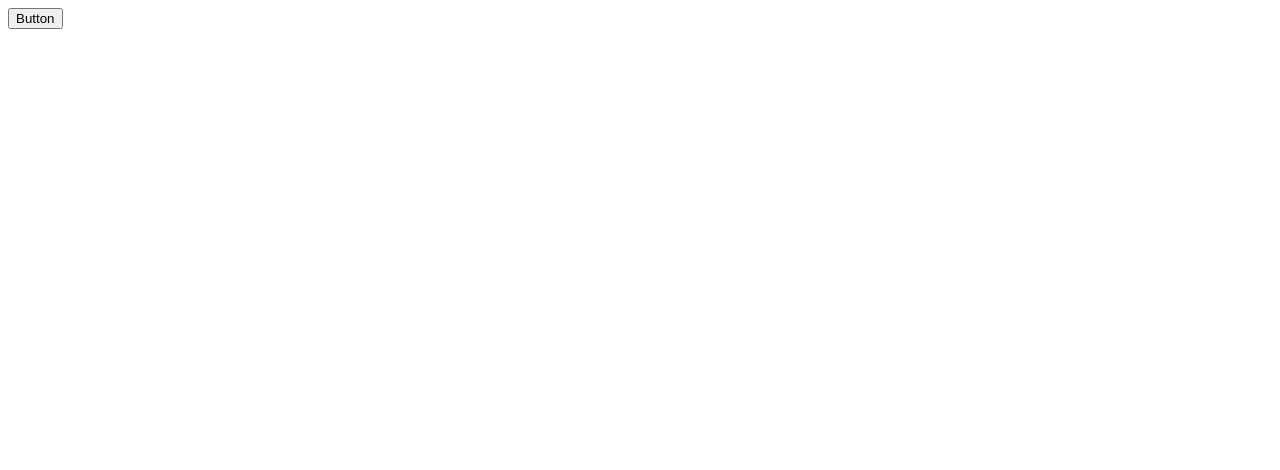
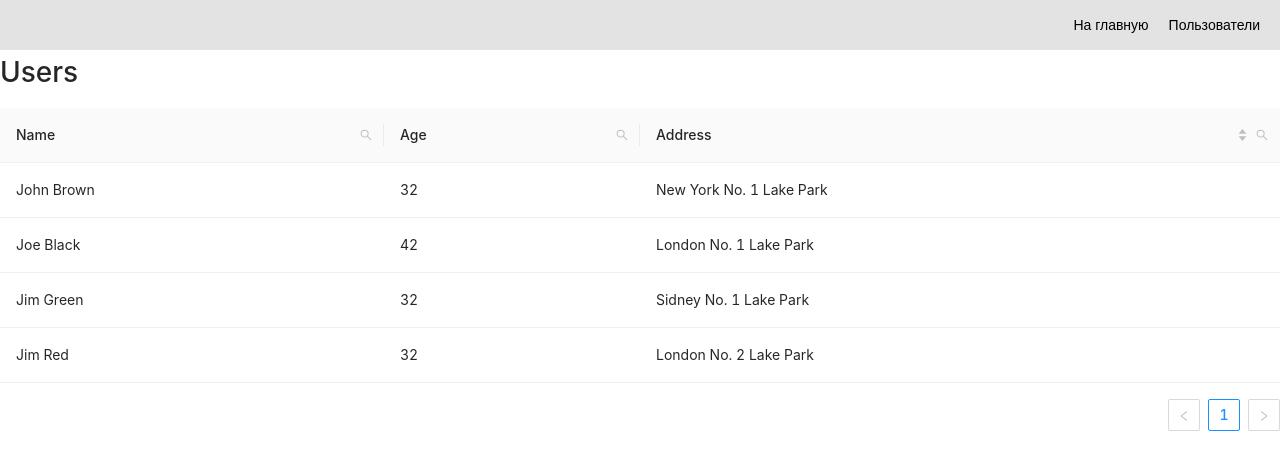
Before and after one commit to ivan-nesusanin/firstreactapp, a React (Create React App) app: page /users in a window 1280 px wide. Shown: the top 470 px of the page. Built offline with nearby package versions, Linux system fonts and the light colour scheme.

Commit message:
feat: add routing (home page, user page, error page)

```diff
--- a/package.json
+++ b/package.json
@@ -11,6 +11,7 @@
     "@types/react": "^18.0.15",
     "@types/react-dom": "^18.0.6",
     "antd": "^4.22.3",
+    "node-sass": "6.0",
     "react": "^18.2.0",
     "react-dom": "^18.2.0",
     "react-router-dom": "^6.3.0",
--- a/src/App.tsx
+++ b/src/App.tsx
@@ -1,10 +1,23 @@
 import React from 'react';
-import { Button } from 'antd';
+import './scss/App.scss';
+import { BrowserRouter, Route, Routes, Navigate } from 'react-router-dom';
+import Navbar from './components/NavBar';
+import Home from './pages/Home';
+import Users from './pages/Users';
+import Error from './pages/Error';
 
 function App() {
   return (
     <div className="App">
-      <Button type="primary">Button</Button>
+      <BrowserRouter>
+        <Navbar />
+        <Routes>
+          <Route path="/" element={<Home/>}></Route>
+          <Route path="/users" element={<Users/>}></Route>
+          <Route path="/*" element={<Error/>}></Route>
+          <Route path="*" element={<Navigate to="/error" replace/>}/>
+        </Routes>
+      </BrowserRouter>
     </div>
   );
 }
--- /dev/null
+++ b/src/components/NavBar.tsx
@@ -0,0 +1,14 @@
+import React from 'react';
+import { Link } from 'react-router-dom';
+import '../scss/NavBar.scss';
+
+const Navbar = () => {
+  return (
+    <div className='navbar'>
+      <Link to='/' className='link'>На главную</Link>
+      <Link to='/users' className='link'>Пользователи</Link>
+    </div>
+  );
+};
+
+export default Navbar;
--- /dev/null
+++ b/src/components/UserTable.tsx
@@ -0,0 +1,151 @@
+import React, { useRef, useState } from 'react';
+
+import 'antd/dist/antd.css';
+import { SearchOutlined } from '@ant-design/icons';
+import type { InputRef } from 'antd';
+import { Button, Input, Space, Table } from 'antd';
+import type { ColumnsType, ColumnType } from 'antd/es/table';
+import type { FilterConfirmProps } from 'antd/es/table/interface';
+
+interface DataType {
+  key: string;
+  name: string;
+  age: number;
+  address: string;
+}
+
+type DataIndex = keyof DataType;
+
+const data: DataType[] = [
+  {
+    key: '1',
+    name: 'John Brown',
+    age: 32,
+    address: 'New York No. 1 Lake Park',
+  },
+  {
+    key: '2',
+    name: 'Joe Black',
+    age: 42,
+    address: 'London No. 1 Lake Park',
+  },
+  {
+    key: '3',
+    name: 'Jim Green',
+    age: 32,
+    address: 'Sidney No. 1 Lake Park',
+  },
+  {
+    key: '4',
+    name: 'Jim Red',
+    age: 32,
+    address: 'London No. 2 Lake Park',
+  },
+];
+
+const UserTable = () => {
+  const [searchText, setSearchText] = useState('');
+  const [searchedColumn, setSearchedColumn] = useState('');
+  const searchInput = useRef<InputRef>(null);
+
+  const handleSearch = (
+    selectedKeys: string[],
+    confirm: (param?: FilterConfirmProps) => void,
+    dataIndex: DataIndex,
+  ) => {
+    confirm();
+    setSearchText(selectedKeys[0]);
+    setSearchedColumn(dataIndex);
+  };
+
+  const handleReset = (clearFilters: () => void) => {
+    clearFilters();
+    setSearchText('');
+  };
+
+  const getColumnSearchProps = (dataIndex: DataIndex): ColumnType<DataType> => ({
+    filterDropdown: ({ setSelectedKeys, selectedKeys, confirm, clearFilters }) => (
+      <div style={{ padding: 8 }}>
+        <Input
+          ref={searchInput}
+          placeholder={`Search ${dataIndex}`}
+          value={selectedKeys[0]}
+          onChange={e => setSelectedKeys(e.target.value ? [e.target.value] : [])}
+          onPressEnter={() => handleSearch(selectedKeys as string[], confirm, dataIndex)}
+          style={{ marginBottom: 8, display: 'block' }}
+        />
+        <Space>
+          <Button
+            type="primary"
+            onClick={() => handleSearch(selectedKeys as string[], confirm, dataIndex)}
+            icon={<SearchOutlined />}
+            size="small"
+            style={{ width: 90 }}
+          >
+            Search
+          </Button>
+          <Button
+            onClick={() => clearFilters && handleReset(clearFilters)}
+            size="small"
+            style={{ width: 90 }}
+          >
+            Reset
+          </Button>
+          <Button
+            type="link"
+            size="small"
+            onClick={() => {
+              confirm({ closeDropdown: false });
+              setSearchText((selectedKeys as string[])[0]);
+              setSearchedColumn(dataIndex);
+            }}
+          >
+            Filter
+          </Button>
+        </Space>
+      </div>
+    ),
+    filterIcon: (filtered: boolean) => (
+      <SearchOutlined style={{ color: filtered ? '#1890ff' : undefined }} />
+    ),
+    onFilter: (value, record) =>
+      record[dataIndex]
+        .toString()
+        .toLowerCase()
+        .includes((value as string).toLowerCase()),
+    onFilterDropdownVisibleChange: visible => {
+      if (visible) {
+        setTimeout(() => searchInput.current?.select(), 100);
+      }
+    },
+  });
+
+  const columns: ColumnsType<DataType> = [
+    {
+      title: 'Name',
+      dataIndex: 'name',
+      key: 'name',
+      width: '30%',
+      ...getColumnSearchProps('name'),
+    },
+    {
+      title: 'Age',
+      dataIndex: 'age',
+      key: 'age',
+      width: '20%',
+      ...getColumnSearchProps('age'),
+    },
+    {
+      title: 'Address',
+      dataIndex: 'address',
+      key: 'address',
+      ...getColumnSearchProps('address'),
+      sorter: (a, b) => a.address.length - b.address.length,
+      sortDirections: ['descend', 'ascend'],
+    },
+  ];
+
+  return <Table columns={columns} dataSource={data} />;
+};
+
+export default UserTable;
--- /dev/null
+++ b/src/pages/Error.tsx
@@ -0,0 +1,27 @@
+import React from 'react';
+import '../scss/Error.scss';
+import { Button, Typography } from 'antd';
+import { FrownOutlined, HomeOutlined } from '@ant-design/icons'
+import { Link } from 'react-router-dom';
+
+const { Title } = Typography;
+
+
+const Error = () => {
+  return (
+    <div className='error'>
+      <Title level={2}>
+        Запрашиваемая страница не существует...
+        <FrownOutlined />
+      </Title>
+      <Link to='/'>
+          <Button type="primary" shape="round" size='large'>
+            <HomeOutlined />
+            Перейти на главную страницу
+          </Button>
+        </Link>
+    </div>
+  );
+};
+
+export default Error;
--- /dev/null
+++ b/src/pages/Home.tsx
@@ -0,0 +1,26 @@
+import React from 'react';
+import '../scss/Home.scss';
+import { Typography, Button } from 'antd';
+import { Link } from 'react-router-dom';
+import { UserOutlined } from '@ant-design/icons';
+
+const { Title } = Typography;
+
+
+const Home = () => {
+
+  return (
+    <div className='content-container'>
+      <div className='content'>
+        <Title>Добро пожаловать!</Title>
+        <Link to='/users'>
+          <Button type="primary" shape="round" icon={<UserOutlined />} size='large'>
+            Перейти к списку пользователей
+          </Button>
+        </Link>
+      </div>
+    </div>
+  );
+};
+
+export default Home;
--- /dev/null
+++ b/src/pages/Users.tsx
@@ -0,0 +1,13 @@
+import React from 'react';
+import UserTable from '../components/UserTable';
+
+const Users = () => {
+  return (
+    <div>
+      <h1>Users</h1>
+      <UserTable />
+    </div>
+  );
+};
+
+export default Users;
--- /dev/null
+++ b/src/scss/App.scss
@@ -0,0 +1,3 @@
+* {
+  box-sizing: border-box;
+}
--- /dev/null
+++ b/src/scss/Error.scss
@@ -0,0 +1,8 @@
+.error {
+  text-align: center;
+
+  h2 {
+    margin-top: 25vh;
+    color: red;
+  }
+}
--- /dev/null
+++ b/src/scss/Home.scss
@@ -0,0 +1,13 @@
+.content-container {
+  display: flex;
+  flex-direction: column;
+  align-items: center;
+  justify-content: flex-start;
+  height: 100vh;
+  background-color: #fafafa;
+}
+
+.content {
+  margin-top: 25vh;
+  text-align: center;
+}
--- /dev/null
+++ b/src/scss/NavBar.scss
@@ -0,0 +1,15 @@
+.navbar {
+  display: flex;
+  align-items: center;
+  justify-content: end;
+  background-color: #e3e3e3;
+  height: 50px;
+  width: 100%;
+  font-family: Arial, Helvetica, sans-serif, sans-serif;
+}
+
+.link {
+  margin-right: 20px;
+  font-weight: 500;
+  color: #000;
+}
```
Also changed, not shown: 1 other file (tests, documents, lock files or other folders).
